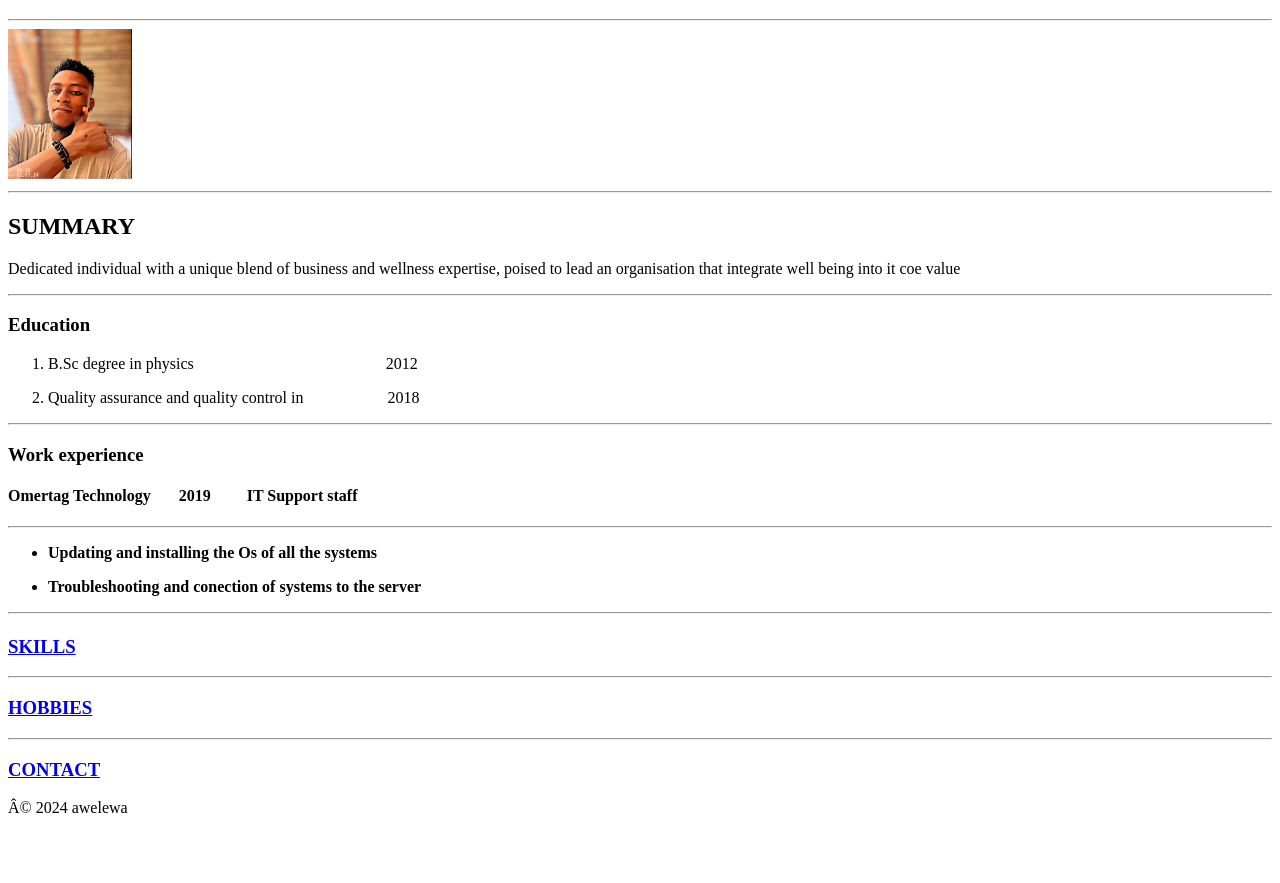
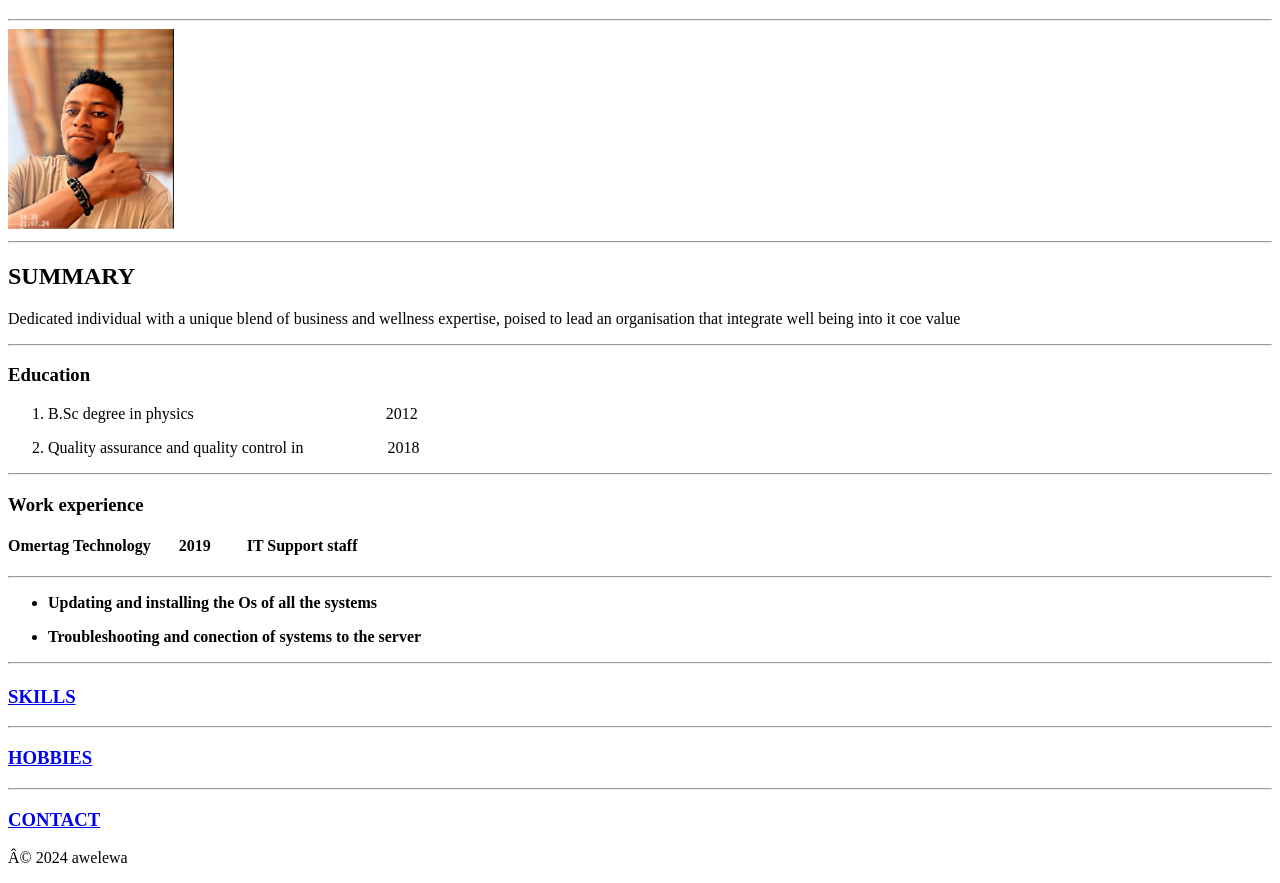
Before and after one commit to classik7/MY-RESUME3, a plain HTML site: page index.html in a window 1280 px wide. Shown: the part 61-944 px from the top of the page. Before the commit the page ends 894 px from the top, so only its background shows below. Drawn offline with Linux system fonts and the light colour scheme.

Commit message:
Update index.html

```diff
--- a/index.html
+++ b/index.html
@@ -8,7 +8,7 @@
    <body>
         <h1>AWELEWA JOHNSON OLUWASEUN</h1>
         <hr/>
-            <img src="/IMG_7049.jpeg" height ="150" alt="AWELEWA johnson picture">
+            <img src="/IMG_7049.jpeg" height ="200" alt="AWELEWA johnson picture">
             <hr/>
         <h2>SUMMARY</h2>
           <P>Dedicated individual with a unique blend of business and wellness expertise, poised to lead an organisation that integrate well being into it coe value</P>
```
